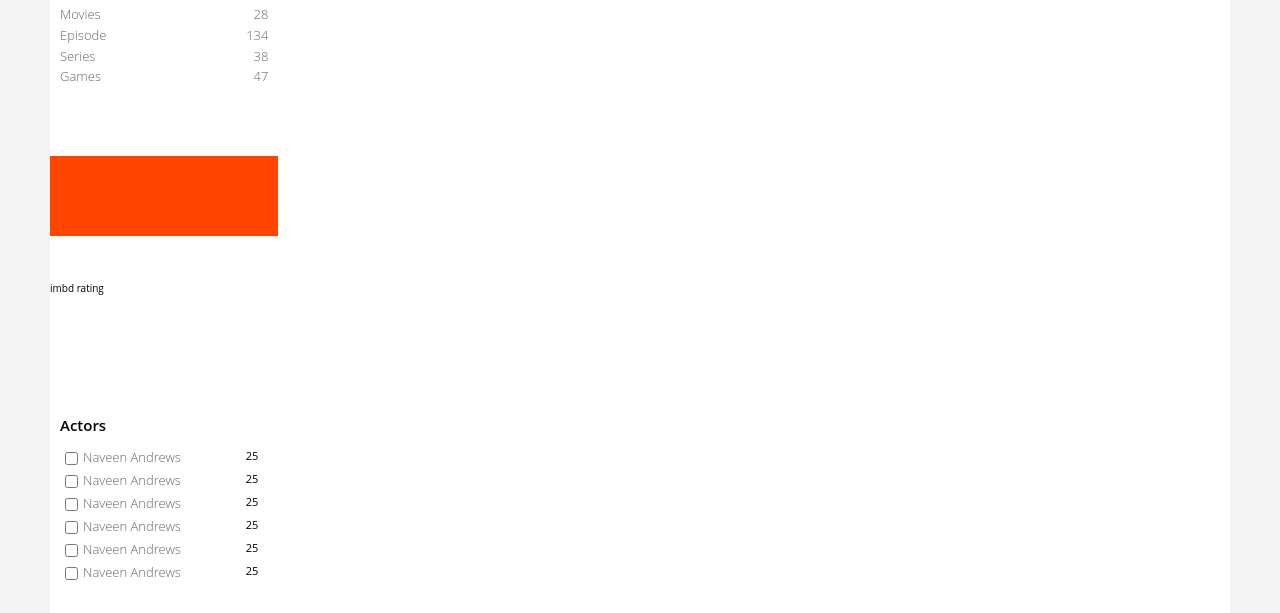
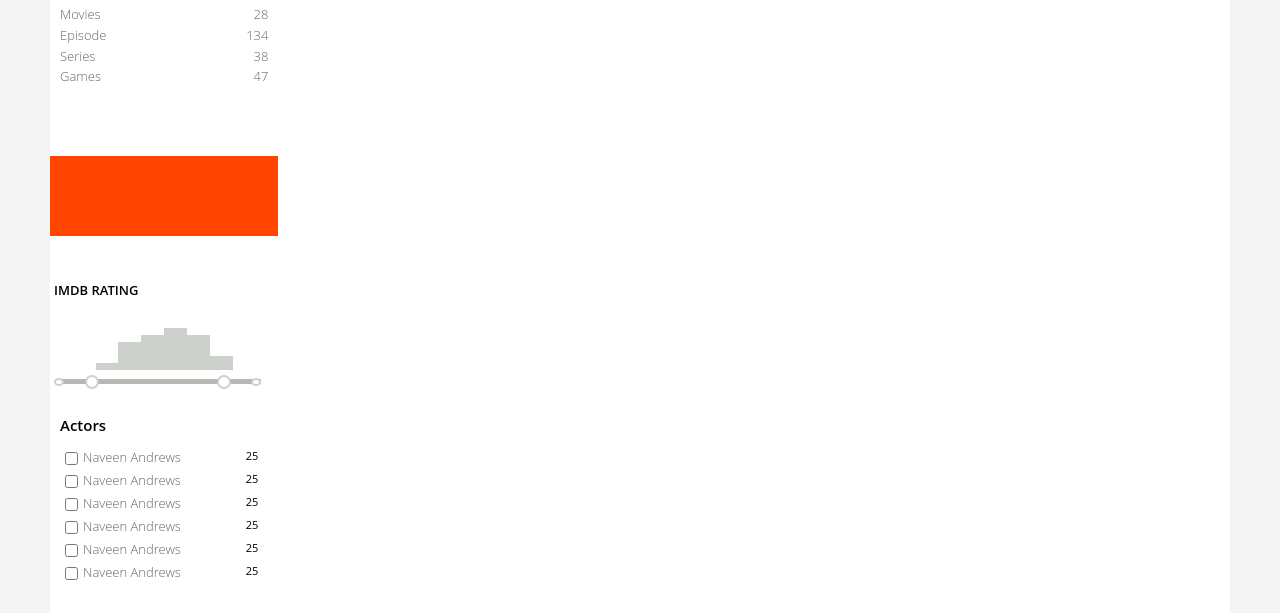
Before and after one commit to Abhishek9608/Movie-App, a website: page index.html in a window 1280 px wide. Shown: the part 117-730 px from the top of the page. Drawn offline with Linux system fonts and the light colour scheme.

Commit message:
Added IMBD

```diff
--- a/index.html
+++ b/index.html
@@ -1,20 +1,16 @@
 <!DOCTYPE html>
 <html lang="en">
+
 <head>
   <meta charset="UTF-8" />
   <meta name="viewport" content="width=device-width, initial-scale=1.0" />
   <meta http-equiv="X-UA-Compatible" content="ie=edge" />
   <link rel="stylesheet" href="css/style.css" />
-    <link
-      href="https://fonts.googleapis.com/css?family=Lato:100,300,400,700,900"
-      rel="stylesheet"
-    />
-    <link
-      rel="stylesheet"
-      href="https://cdnjs.cloudflare.com/ajax/libs/font-awesome/4.7.0/css/font-awesome.min.css"
-    />
+  <link href="https://fonts.googleapis.com/css?family=Lato:100,300,400,700,900" rel="stylesheet" />
+  <link rel="stylesheet" href="https://cdnjs.cloudflare.com/ajax/libs/font-awesome/4.7.0/css/font-awesome.min.css" />
   <title>Movie App</title>
 </head>
+
 <body>
   <div class="container">
     <header class="header">
@@ -49,7 +45,33 @@
           </div>
         </div>
         <div class="metascore"></div>
-          <div class="imbdrating">imbd rating</div>
+        <div class="imbdrating">
+          <div class="sk-panel">
+            <div class="sk-panel-header">IMDB RATING</div>
+            <div class="sk-panel-content">
+              <div class="sk-panel-content_1" style="height:100%" ;></div>
+              <div class="sk-panel-content_1" style="height:100%" ;></div>
+              <div class="sk-panel-content_1" style="height:90%" ;></div>
+              <div class="sk-panel-content_1" style="height:60%" ;></div>
+              <div class="sk-panel-content_1" style="height:50%" ;></div>
+              <div class="sk-panel-content_1" style="height:40%" ;></div>
+              <div class="sk-panel-content_1" style="height:50%" ;></div>
+              <div class="sk-panel-content_1" style="height:80%" ;></div>
+              <div class="sk-panel-content_1" style="height:100%" ;></div>
+              <div class="sk-panel-content_1" style="height:100%" ;></div>
+            </div>
+            <div class="sk-range-slider">
+              <div class="rc-slider">
+                <div class="rc-slider-rail"></div>
+                <div class="rc-slider-track-1"></div>
+                <div class="rc-slider-track-2"></div>
+                <div class="rc-slider-rail-inner"></div>
+                <div class="rc-slider-track-3"></div>
+                <div class="rc-slider-track-4"></div>
+              </div>
+            </div>
+          </div>
+        </div>
         <div class="actors">
           <div class="actors-main">Actors</div>
           <div class="actors-main-work">
@@ -179,6 +201,7 @@
     </div>
   </div>
 </body>
+
 </html>
 
 <!-- <label><input type="checkbox" /><span class="check">Michael C. Hall</span></label>
--- /dev/null
+++ b/sass/_rating.scss
@@ -0,0 +1,98 @@
+
+.sk-panel{
+  background:#fff;
+  width: 100%;
+  height: 25%;
+//   dispaly:flex;
+}
+.sk-panel-header{
+  color:black;
+  font-size:1.3rem;
+  font-weight:600;
+  margin-left:4px;
+}
+.sk-panel-content{
+   width:100%;
+   height:70px;
+   background: hsla(100,5%,62%,.5);
+   display:flex;
+   flex-direction:row;
+
+
+    }
+.sk-panel-content_1{
+  width:10%;
+  background:#fff;
+  }
+.sk-range-slider{
+  margin:5px;
+  width:90%;
+  height:15px;
+}
+.rc-slider{
+  width:100%;
+  height:100%;
+  display:flex;
+  position:relative;
+
+ }
+.rc-slider-rail{
+  position:absolute;
+  color:white;
+  width:100%;
+  height:5px;
+  margin-top:4px;
+  background:hsla(100,5%,62%,.5);
+}
+.rc-slider-track-1 {
+  position:absolute;
+  right:10px;
+  width: 14px;
+  height: 14px;
+  z-index:1;
+  border-radius: 50%;
+  background: #fff;
+  left:30px;
+  border: 2px solid hsla(100,5%,62%,.5);
+
+}
+
+.rc-slider-track-2 {
+  position:absolute;
+  right:30px;
+  width: 14px;
+  height: 14px;
+  z-index:1;
+  border-radius: 50%;
+  background:#fff;
+  border: 2px solid hsla(100,5%,62%,.5);
+}
+
+.rc-slider-rail-inner{
+  position:absolute;
+  color:white;
+  width:100%;
+  height:5px;
+  margin-top:4px;
+  background:hsla(100,5%,62%,.5);
+}
+.rc-slider-track-3{
+  position:absolute;
+  top:3px;
+  right:-.5px;
+  width: 10px;
+  height: 8px;
+  border-radius: 50%;
+  background:#fff;
+  border: 2px solid hsla(100,5%,62%,.5);
+}
+.rc-slider-track-4{
+  position:absolute;
+  left:-1px;
+  top:3px;
+  width: 10px;
+  height: 8px;
+  border-radius: 50%;
+  background:#fff;
+  border: 2px solid hsla(100,5%,62%,.5);
+}
--- a/sass/_sidenav.scss
+++ b/sass/_sidenav.scss
@@ -44,7 +44,7 @@
 .imbdrating {
   width: 100%;
   height: 8rem;
-  background-color: orangered;
+
 }
 .actors {
   margin: 1rem;
--- a/sass/main.scss
+++ b/sass/main.scss
@@ -2,3 +2,4 @@
 @import "navbar";
 @import "components";
 @import "sidenav";
+@import "rating";
```
Also changed, not shown: sass/main.css (added). Lines whose indentation alone changed are shown as unchanged.
